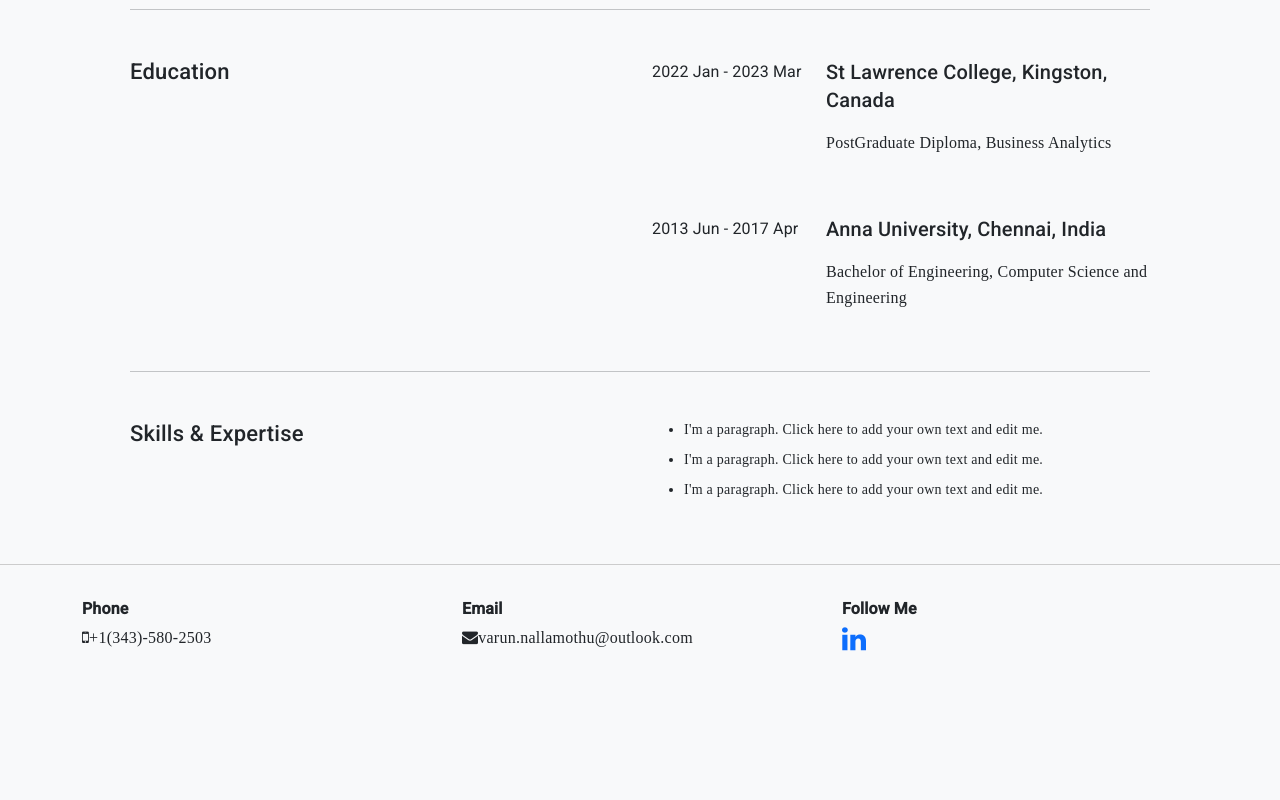
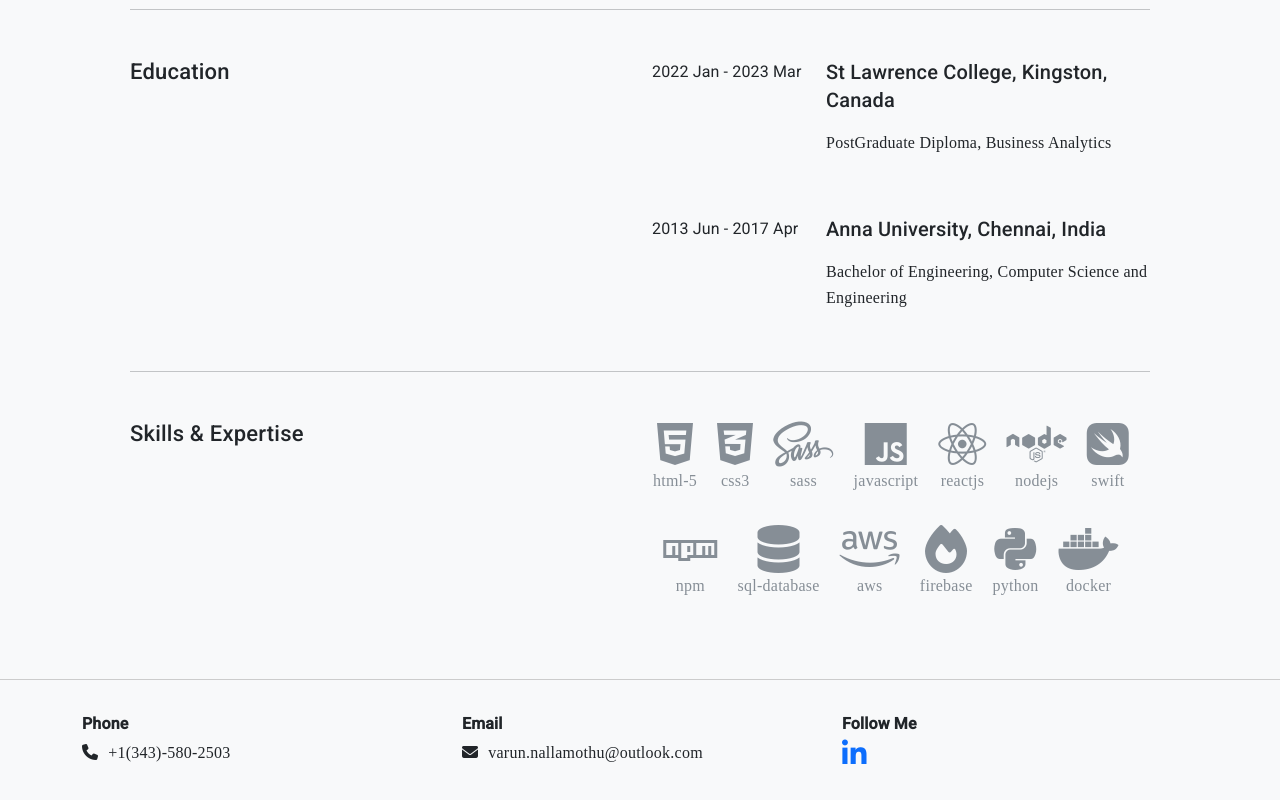
Before and after one commit to varun-nallamothu/MyProfile, an Angular app: page /resume in a window 1280 px wide. Shown: the part 991-1791 px from the top of the page. Before the commit the page ends 1676 px from the top, so only its background shows below. Built offline with nearby package versions, Linux system fonts and the light colour scheme; a web font is replaced by a local one.

Commit message:
Added code for skills

```diff
--- a/src/app/footer/footer.component.html
+++ b/src/app/footer/footer.component.html
@@ -4,11 +4,11 @@
         <div class="row">
             <div class="col-12 col-md-4">
                 <h3>Phone</h3>
-                <p><i class="fa fa-solid fa-mobile" aria-hidden="true"></i>+1(343)-580-2503</p>
+                <p><i class="fa-solid fa-phone"></i>+1(343)-580-2503</p>
             </div>
             <div class="col-12 col-md-4">
                 <h3>Email</h3>
-                <p><i class="fa fa-solid fa-envelope" aria-hidden="true"></i>varun.nallamothu@outlook.com</p>
+                <p><i class="fa-solid fa-envelope"></i>varun.nallamothu@outlook.com</p>
             </div>
             <div class="col-12 col-md-4">
                 <h3>Follow Me</h3>
--- a/src/app/footer/footer.component.scss
+++ b/src/app/footer/footer.component.scss
@@ -4,6 +4,11 @@ h3{
 }
 p{
     margin-bottom: 0px;
+    cursor: pointer;
+    i{
+        margin-right: 10px;
+        vertical-align: text-top;
+    }
     @media only screen and (max-width:767px){
         margin-bottom: 15px;
     }
--- a/src/app/resume/resume.component.html
+++ b/src/app/resume/resume.component.html
@@ -17,7 +17,8 @@
                     <div class="col-12 col-lg-8">
                         <h3>Analyst, Informanus Analytics and ArtificialIntelligence Inc., Kingston, Canada</h3>
                         <p>
-                        At Informanus Analytics and ArtificialIntelligence Inc., Kingston, Canada, I leverage data insights and AI to optimize operations, contributing to efficiency and growth.
+                            At Informanus Analytics and ArtificialIntelligence Inc., Kingston, Canada, I leverage data
+                            insights and AI to optimize operations, contributing to efficiency and growth.
                         </p>
                     </div>
                 </div>
@@ -28,7 +29,9 @@
                     <div class="col-12 col-lg-8">
                         <h3>BusinessAnalytics Intern, School Of Business, St Lawrence | Kingston, Canada</h3>
                         <p>
-                        As a Business Analytics Intern at the School Of Business, St Lawrence | Kingston, I automated meeting minutes using Python and GPT-4 API, enhancing data visualization with Power BI.
+                            As a Business Analytics Intern at the School Of Business, St Lawrence | Kingston, I
+                            automated meeting minutes using Python and GPT-4 API, enhancing data visualization with
+                            Power BI.
                         </p>
                     </div>
                 </div>
@@ -39,7 +42,8 @@
                     <div class="col-12 col-lg-8">
                         <h3>Full Stack Developer, Covalense Global, Hyderabad, India</h3>
                         <p>
-                        At Covalense Global, Hyderabad, I designed and developed complex web apps, collaborating cross-functionally and using Agile Scrum for high-quality results.
+                            At Covalense Global, Hyderabad, I designed and developed complex web apps, collaborating
+                            cross-functionally and using Agile Scrum for high-quality results.
                         </p>
                     </div>
                 </div>
@@ -92,15 +96,49 @@
                 <div class="row">
                     <div class="col-12">
                         <ul>
-                     <li>I'm a paragraph. Click here to add your own text and edit me.</li>
-                     <li>I'm a paragraph. Click here to add your own text and edit me.</li>
-                     <li>I'm a paragraph. Click here to add your own text and edit me.</li>
+                            <li><i class="fa-brands fa-html5"></i>
+                                <p>html-5</p>
+                            </li>
+                            <li><i class="fa-brands fa-css3-alt"></i>
+                                <p>css3</p>
+                            </li>
+                            <li> <i class="fa-brands fa-sass"></i>
+                                <p>sass</p>
+                            </li>
+                            <li> <i class="fa-brands fa-js"></i>
+                                <p>javascript</p>
+                            </li>
+                            <li> <i class="fa-brands fa-react"></i>
+                                <p>reactjs</p>
+                            </li>
+                            <li> <i class="fa-brands fa-node"></i>
+                                <p>nodejs</p>
+                            </li>
+                            <li><i class="fa-brands fa-swift"></i>
+                                <p>swift</p>
+                            </li>
+                            <li><i class="fa-brands fa-npm"></i>
+                                <p>npm</p>
+                            </li>
+                            <li> <i class="fa-solid fa-database"></i>
+                                <p>sql-database</p>
+                            </li>
+                            <li> <i class="fa-brands fa-aws"></i>
+                                <p>aws</p>
+                            </li>
+                            <li><i class="fa-solid fa-fire"></i>
+                                <p>firebase</p>
+                            </li>
+                            <li> <i class="fa-brands fa-python"></i>
+                                <p>python</p>
+                            </li>
+                            <li> <i class="fa-brands fa-docker"></i>
+                                <p>docker</p>
+                            </li>
                         </ul>
-                 </div>
-
-             </div>
-
                     </div>
                 </div>
             </div>
         </div>
+    </div>
+</div>
--- a/src/app/resume/resume.component.scss
+++ b/src/app/resume/resume.component.scss
@@ -10,7 +10,28 @@ hr{
     margin: 0px !important;
 }
 ul{
+    font-size: 3rem;
+    list-style: none;
+    margin-bottom: 0;
+    margin-top: 0;
+    padding-left: 0;
+    text-align: center;
+
     li{
-        margin-bottom: 10px;
+        display: inline-block;
+        margin-bottom: 20px;
+        margin-right: 20px;
+        // cursor: pointer;
+
+        i{
+            color: #868e96;
+            &:hover{
+                color: blue !important;
+            }
+        }
+        p{
+            color: #868e96;
+    font-size: 10px;
+        }
     }
 }
--- a/src/index.html
+++ b/src/index.html
@@ -10,6 +10,7 @@
   <link href="https://fonts.googleapis.com/css2?family=Roboto:wght@300;400;500&display=swap" rel="stylesheet">
   <link href="https://fonts.googleapis.com/icon?family=Material+Icons" rel="stylesheet">
   <link href="https://cdn.jsdelivr.net/npm/bootstrap@5.3.0/dist/css/bootstrap.min.css" rel="stylesheet" integrity="sha384-9ndCyUaIbzAi2FUVXJi0CjmCapSmO7SnpJef0486qhLnuZ2cdeRhO02iuK6FUUVM" crossorigin="anonymous">
+  <script src="https://kit.fontawesome.com/df5ff3edda.js" crossorigin="anonymous"></script>
   <script src="https://cdn.jsdelivr.net/npm/bootstrap@5.3.0/dist/js/bootstrap.bundle.min.js" integrity="sha384-geWF76RCwLtnZ8qwWowPQNguL3RmwHVBC9FhGdlKrxdiJJigb/j/68SIy3Te4Bkz" crossorigin="anonymous"></script>
 </head>
 <body class="mat-typography">
```
Lines whose indentation alone changed are shown as unchanged.
